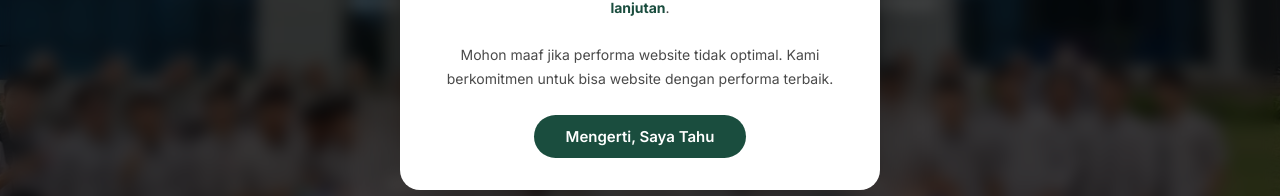
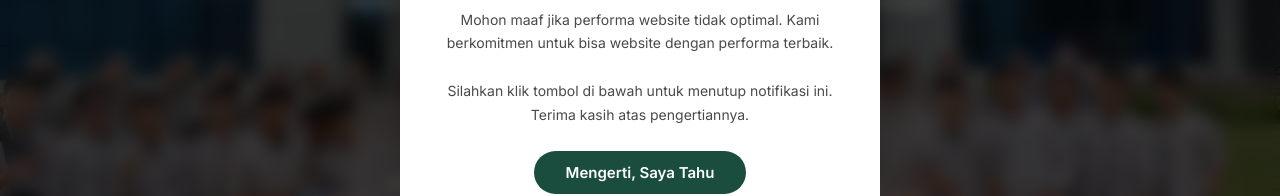
Before and after one commit to skirdrax/ikasmaitbunayya, a React (Vite) app: page / in a window 1280 px wide. Shown: the part 390-586 px from the top of the page. Built offline with nearby package versions, Linux system fonts and the light colour scheme; a web font is replaced by a local one.

Commit message:
upload 6

```diff
--- a/src/components/PopupNotification.jsx
+++ b/src/components/PopupNotification.jsx
@@ -47,6 +47,11 @@ export default function PopupNotification() {
           Mohon maaf jika performa website tidak optimal. Kami berkomitmen untuk
           bisa website dengan performa terbaik.
         </p>
+
+        <p className="popup-text">
+          Silahkan klik tombol di bawah untuk menutup notifikasi ini. Terima
+          kasih atas pengertiannya.
+        </p>
         <button className="popup-btn" onClick={handleClose}>
           Mengerti, Saya Tahu
         </button>
```
